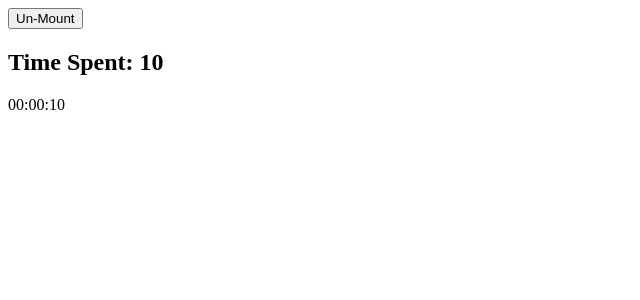
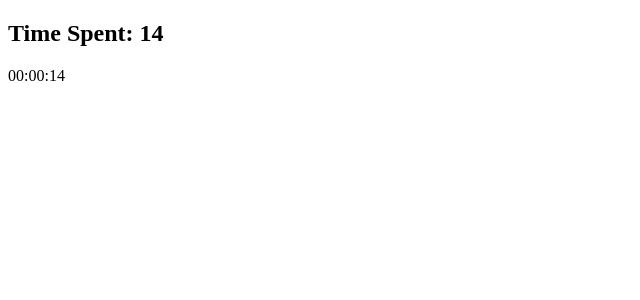
Before and after one commit to Aayushi-Mittal/Understanding-Lifecycle, a React (Create React App) app: page / in a window 1280 px wide. Shown: the top 300 px of the page, without its empty margins (0-640 px from the left). Built offline with nearby package versions, Linux system fonts and the light colour scheme.

Commit message:
setting the timer

```diff
--- a/src/App.js
+++ b/src/App.js
@@ -2,27 +2,11 @@ import React from "react";
 import TimerOne from "./Components/Timer/TimerOne.js";
 
 class App extends React.Component {
-  constructor() {
-    super();
-
-    this.state = {
-      mount: true
-    }
-  }
-
-  handleMount = () => {
-    this.setState((prevState) => {
-      return {
-        mount: !prevState.mount
-      }
-    })
-  };
 
   render() {
     return (
       <>
-        <button onClick ={this.handleMount}>{this.state.mount ? "Un-Mount": "Mount"}</button>
-        {this.state.mount? <TimerOne />: null}
+        <TimerOne />
       </>
     );
   }
```
